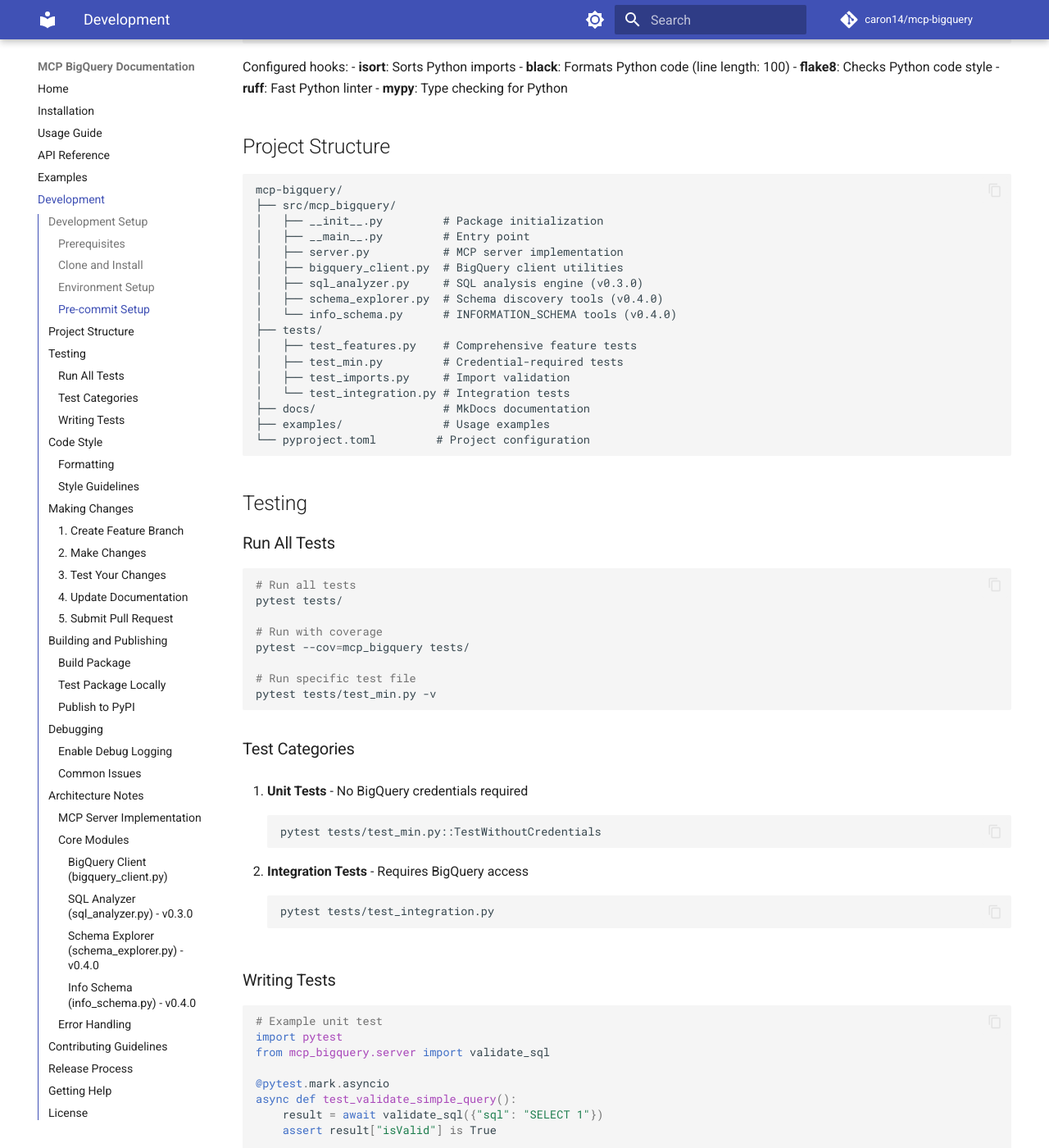
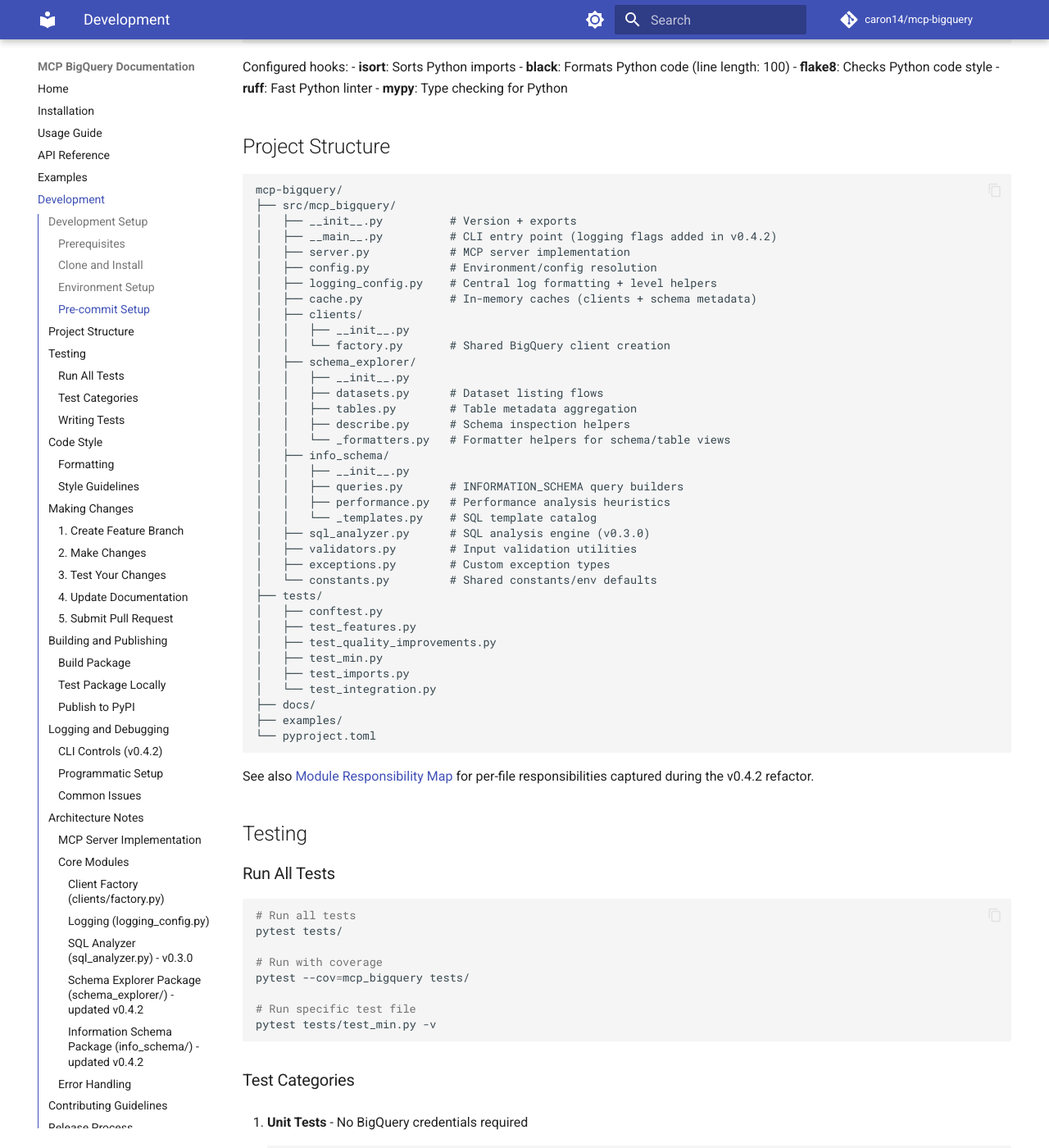
Before and after one commit to caron14/mcp-bigquery, an MkDocs documentation site: the page built from docs/development.md, in a window 1280 px wide and 1400 px high, scrolled down 1272 px. Shown: the whole window at 82% size. Built offline with MkDocs 1.6.1 and Material for MkDocs 9.7.7, drawn with Linux system fonts in a browser that asks for light colours; comment, search, counter and statistics services are not loaded; some of the changed text lies outside the part shown.

Commit message:
updated docs for v0.4.2

````diff
--- a/docs/development.md
+++ b/docs/development.md
@@ -68,22 +68,43 @@
 ```
 mcp-bigquery/
 ├── src/mcp_bigquery/
-│   ├── __init__.py         # Package initialization
-│   ├── __main__.py         # Entry point
-│   ├── server.py           # MCP server implementation
-│   ├── bigquery_client.py  # BigQuery client utilities
-│   ├── sql_analyzer.py     # SQL analysis engine (v0.3.0)
-│   ├── schema_explorer.py  # Schema discovery tools (v0.4.0)
-│   └── info_schema.py      # INFORMATION_SCHEMA tools (v0.4.0)
+│   ├── __init__.py          # Version + exports
+│   ├── __main__.py          # CLI entry point (logging flags added in v0.4.2)
+│   ├── server.py            # MCP server implementation
+│   ├── config.py            # Environment/config resolution
+│   ├── logging_config.py    # Central log formatting + level helpers
+│   ├── cache.py             # In-memory caches (clients + schema metadata)
+│   ├── clients/
+│   │   ├── __init__.py
+│   │   └── factory.py       # Shared BigQuery client creation
+│   ├── schema_explorer/
+│   │   ├── __init__.py
+│   │   ├── datasets.py      # Dataset listing flows
+│   │   ├── tables.py        # Table metadata aggregation
+│   │   ├── describe.py      # Schema inspection helpers
+│   │   └── _formatters.py   # Formatter helpers for schema/table views
+│   ├── info_schema/
+│   │   ├── __init__.py
+│   │   ├── queries.py       # INFORMATION_SCHEMA query builders
+│   │   ├── performance.py   # Performance analysis heuristics
+│   │   └── _templates.py    # SQL template catalog
+│   ├── sql_analyzer.py      # SQL analysis engine (v0.3.0)
+│   ├── validators.py        # Input validation utilities
+│   ├── exceptions.py        # Custom exception types
+│   └── constants.py         # Shared constants/env defaults
 ├── tests/
-│   ├── test_features.py    # Comprehensive feature tests
-│   ├── test_min.py         # Credential-required tests
-│   ├── test_imports.py     # Import validation
-│   └── test_integration.py # Integration tests
-├── docs/                   # MkDocs documentation
-├── examples/               # Usage examples
-└── pyproject.toml         # Project configuration
+│   ├── conftest.py
+│   ├── test_features.py
+│   ├── test_quality_improvements.py
+│   ├── test_min.py
+│   ├── test_imports.py
+│   └── test_integration.py
+├── docs/
+├── examples/
+└── pyproject.toml
 ```
+
+See also [Module Responsibility Map](module_map.md) for per-file responsibilities captured during the v0.4.2 refactor.
 
 ## Testing
 
@@ -248,13 +269,31 @@
 python -m twine upload dist/*
 ```
 
-## Debugging
+## Logging and Debugging
 
-### Enable Debug Logging
+### CLI Controls (v0.4.2)
+
+`python -m mcp_bigquery` now delegates to `logging_config` so log levels are consistent across tools. Logs default to `WARNING` and stream to stderr.
+
+```bash
+mcp-bigquery --verbose          # INFO
+mcp-bigquery -vv                # DEBUG
+mcp-bigquery --quiet            # ERROR
+mcp-bigquery --json-logs        # Structured JSON logs
+mcp-bigquery --no-color         # Disable ANSI colors
+```
+
+These switches stack with the `DEBUG=true` environment variable or the `config.log_level` default resolved in `mcp_bigquery.config`.
+
+### Programmatic Setup
 
 ```python
-import logging
-logging.basicConfig(level=logging.DEBUG)
+from mcp_bigquery.logging_config import setup_logging, resolve_log_level
+from mcp_bigquery.config import get_config
+
+config = get_config()
+level = resolve_log_level(default_level=config.log_level, verbose=1, quiet=0)
+setup_logging(level=level, format_json=True, colored=False)
 ```
 
 ### Common Issues
@@ -290,11 +329,14 @@
 
 ### Core Modules
 
-#### BigQuery Client (`bigquery_client.py`)
-- Uses Application Default Credentials (ADC)
-- Respects environment variables (BQ_PROJECT, BQ_LOCATION)
-- All queries run with `dry_run=True`
-- Cache disabled for accurate cost estimates
+#### Client Factory (`clients/factory.py`)
+- Single place for constructing cached BigQuery clients with retries and ADC handling.
+- Respects `BQ_PROJECT`, `BQ_LOCATION`, and `SAFE_PRICE_PER_TIB` via `config.get_config()`.
+- Legacy `mcp_bigquery.bigquery_client` remains as a thin façade that delegates to the factory.
+
+#### Logging (`logging_config.py`)
+- Provides `setup_logging()` and `resolve_log_level()` used by the CLI and server during startup.
+- Routes logs to stderr by default, enables JSON/colored formatting toggles, and exposes decorators for measuring performance of dry-run helpers.
 
 #### SQL Analyzer (`sql_analyzer.py`) - v0.3.0
 - SQLAnalyzer class for static SQL analysis
@@ -302,17 +344,15 @@
 - Complexity scoring algorithm
 - BigQuery-specific syntax support
 
-#### Schema Explorer (`schema_explorer.py`) - v0.4.0
-- Dataset and table discovery
-- Schema inspection with nested field support
-- Partitioning and clustering metadata
-- Support for all BigQuery table types
+#### Schema Explorer Package (`schema_explorer/`) - updated v0.4.2
+- `datasets.py`, `tables.py`, and `describe.py` split responsibilities for dataset listing, table aggregation, and schema formatting.
+- `_formatters.py` centralizes shared serializers (timestamps, partitions, nested schema trees).
+- Modules rely on the client factory plus `validators`/`exceptions` and never import each other, preserving clean boundaries.
 
-#### Info Schema (`info_schema.py`) - v0.4.0
-- INFORMATION_SCHEMA query templates
-- Performance analysis and scoring
-- Optimization suggestion engine
-- Safe dry-run execution for metadata queries
+#### Information Schema Package (`info_schema/`) - updated v0.4.2
+- `_templates.py` stores INFORMATION_SCHEMA SQL patterns.
+- `queries.py` handles templating, dry-runs, dependency extraction, and error normalization.
+- `performance.py` inspects query plans to emit heuristics and `optimization_suggestions`.
 
 ### Error Handling
 
--- /dev/null
+++ b/docs/module_map.md
@@ -0,0 +1,49 @@
+# Module Responsibility Map (v0.4.2)
+
+## Overview
+The refactor in v0.4.2 reshaped the `mcp_bigquery` package around feature-specific subpackages. This document lists the primary modules, their responsibilities, and notable internal dependencies to help contributors navigate the codebase.
+
+### Metrics Snapshot
+| Module | Functions | Classes |
+| --- | ---:| ---:|
+| `clients/factory.py` | 4 | 0 |
+| `schema_explorer/_formatters.py` | 10 | 0 |
+| `schema_explorer/datasets.py` | 2 | 0 |
+| `schema_explorer/describe.py` | 2 | 0 |
+| `schema_explorer/tables.py` | 4 | 0 |
+| `info_schema/queries.py` | 3 | 0 |
+| `info_schema/performance.py` | 5 | 0 |
+
+## Core Runtime
+- **`mcp_bigquery.server`** — Registers MCP tools, exposes stdio server entrypoints, and orchestrates calls into schema, info-schema, and SQL analysis layers.
+  - Depends on: `clients`, `schema_explorer`, `info_schema`, `sql_analyzer`, `validators`.
+- **`mcp_bigquery.__main__`** — CLI entrypoint; now configures logging via `logging_config` and honors `--verbose/--quiet` flags.
+
+## BigQuery Client Management
+- **`mcp_bigquery.clients.factory`** — Single source for creating BigQuery clients with caching, retries, and authentication/configuration error handling.
+  - Depends on: `config`, `cache`, `exceptions`, `logging_config`.
+- **`mcp_bigquery.bigquery_client`** — Backward-compatible façade that forwards to the shared factory.
+
+## Schema Exploration
+- **`mcp_bigquery.schema_explorer.datasets`** — Dataset listing workflows with centralised validation and formatting helpers.
+- **`mcp_bigquery.schema_explorer.tables`** — Table listing and detailed metadata aggregation (partitioning, clustering, constraints).
+- **`mcp_bigquery.schema_explorer.describe`** — Schema-focused describe endpoint with nested-field formatting.
+- **`mcp_bigquery.schema_explorer._formatters`** — Shared serializers for timestamps, schema trees, partition/clustering summaries.
+  - Shared dependencies: `validators`, `clients`, `exceptions`, `_formatters`.
+
+## Information Schema & Performance
+- **`mcp_bigquery.info_schema.queries`** — INFORMATION_SCHEMA templating, dry-run execution, and error normalization.
+- **`mcp_bigquery.info_schema.performance`** — Query plan inspection and heuristic suggestions (data scan size, joins, etc.).
+- **`mcp_bigquery.info_schema._templates`** — Central repository for INFORMATION_SCHEMA SQL templates.
+
+## Shared Utilities
+- **`mcp_bigquery.logging_config`** — Structured logging, level resolution helpers, stderr-first handlers, and performance decorators.
+- **`mcp_bigquery.validators`** — Pydantic models + helper to surface `InvalidParameterError` instances consistently.
+- **`mcp_bigquery.cache`** — Query/schema caches and the BigQuery client cache consumed by the `clients` package.
+
+## Dependency Highlights
+- `schema_explorer` and `info_schema` modules never import each other; both rely on `clients.factory` for BigQuery access and `validators` for input safety.
+- `server` remains the sole entrypoint that touches `sql_analyzer`, minimizing cross-module coupling.
+- Logging flows through `logging_config` only; no other module calls `logging.basicConfig`, ensuring consistent stdout/stderr behaviour.
+
+Refer back to `TODO_v0.4.2.md` for outstanding chores tied to this architecture.
````
Also changed, not shown: docs/index.md (+10 -3 lines), docs/installation.md (+18 -0 lines).
